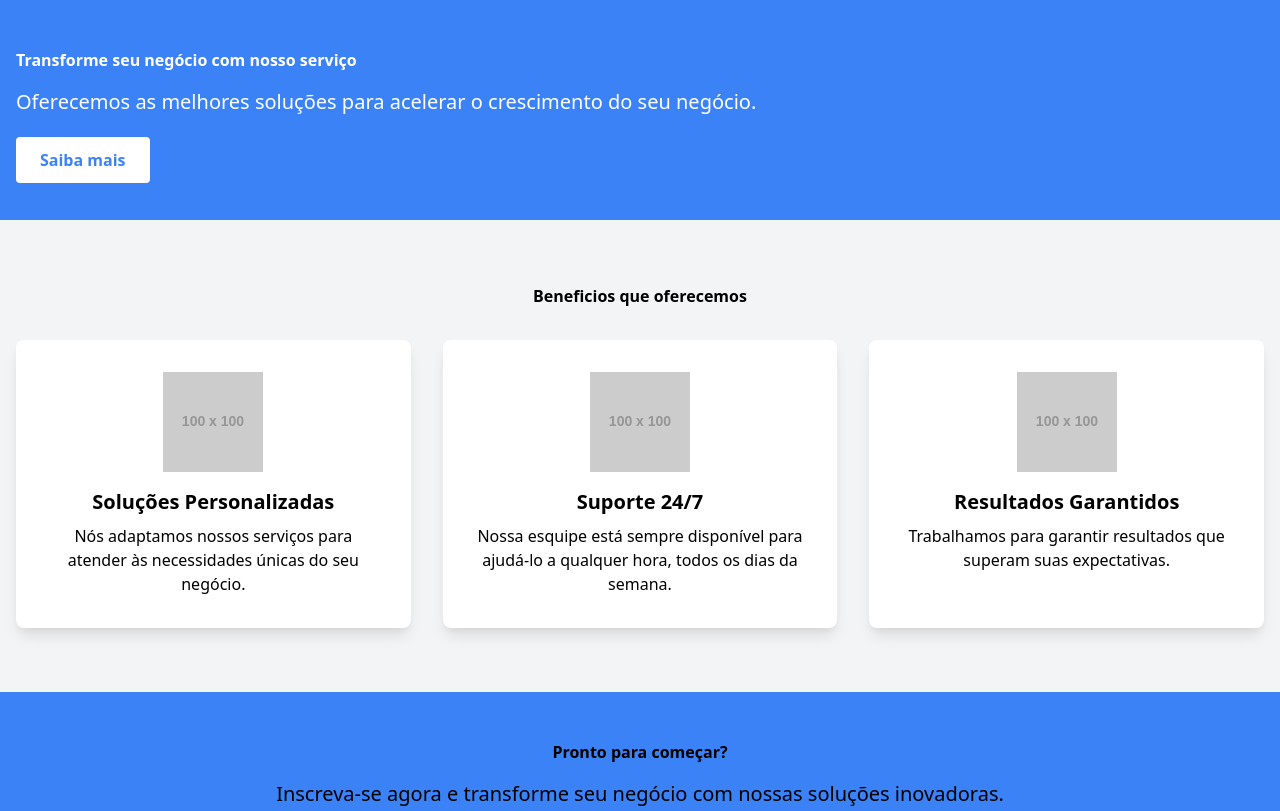
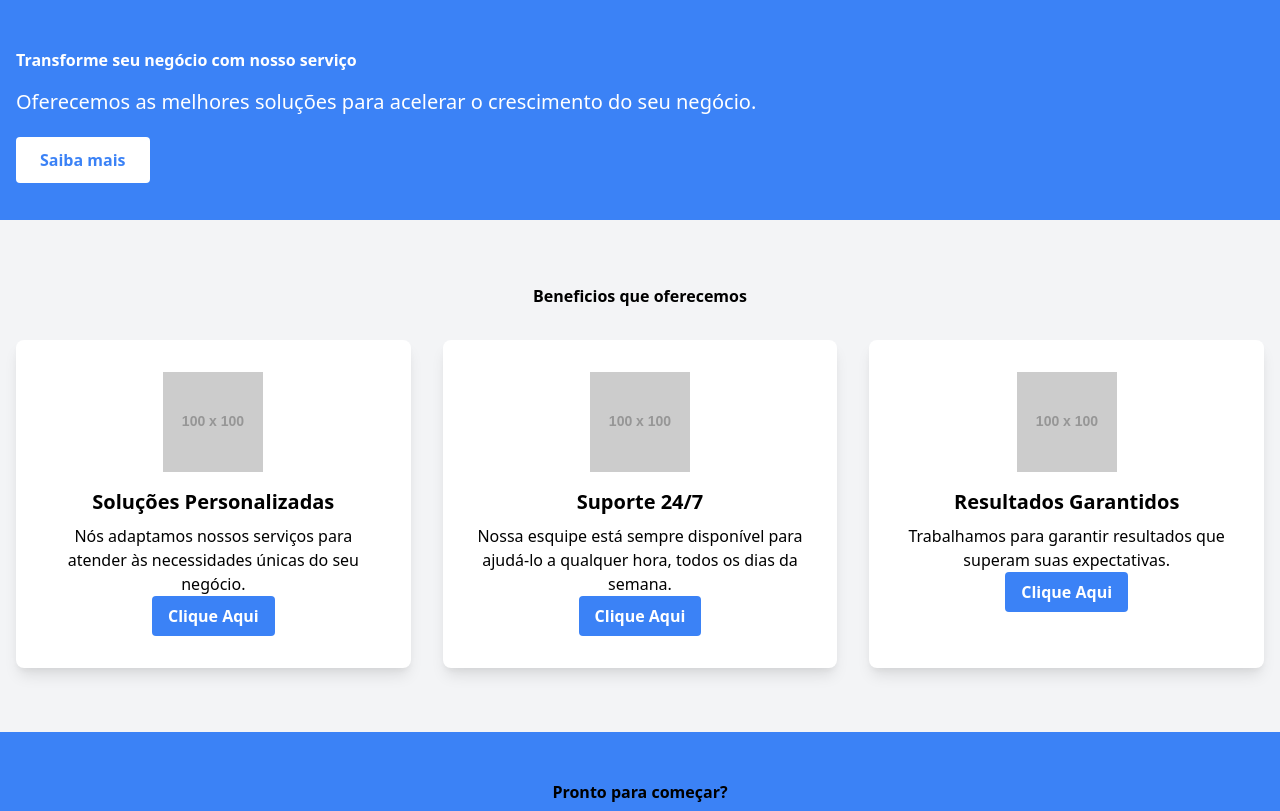
Before and after one commit to devamandaa/projeto.tailwindcss, a website: page index.html in a window 1280 px wide. Shown: the top 811 px of the page. Drawn offline with nearby package versions, Linux system fonts and the light colour scheme; placeholder pictures from the web are drawn by us.

Commit message:
adicionado um botão de clique aqui dentro da tag button

```diff
--- a/index.html
+++ b/index.html
@@ -26,12 +26,24 @@
                 <img src="https://via.placeholder.com/100" alt="Icone 1" class="mx-auto mb-4">
                 <h3 class="text-xl font-bold mb-2">Soluções Personalizadas</h3>
                 <p class="text-grey-600">Nós adaptamos nossos serviços para atender às necessidades únicas do seu negócio.</p>
+
+                <a href="outra-pagina.html">
+                <button class="bg-blue-500 hover:bg-blue-700 text-white font-bold py-2 px-4 rounded">
+                    Clique Aqui
+                  </button>
+                </a>
             </div>
 
             <div class="bg-white shadow-lg rounded-lg p-8">
                 <img src="https://via.placeholder.com/100" alt="Icone 2" class="mx-auto mb-4">
                 <h3 class="text-xl font-bold mb-2">Suporte 24/7</h3>
                 <p class="text-grey-600">Nossa esquipe está sempre disponível para ajudá-lo a qualquer hora, todos os dias da semana.  </p>
+
+                <a href="outra-pagina.html">
+                <button class="bg-blue-500 hover:bg-blue-700 text-white font-bold py-2 px-4 rounded">
+                    Clique Aqui
+                  </button>
+                </a>
             </div>
 
 
@@ -39,6 +51,12 @@
             <img src="https://via.placeholder.com/100" alt="Icone 3" class="mx-auto mb-4">
             <h3 class="text-xl font-bold mb-2">Resultados Garantidos</h3>
             <p class="text=gray-600">Trabalhamos para garantir resultados que superam suas expectativas. </p>
+            <a href="outra-pagina.html">
+                 <button class="bg-blue-500 hover:bg-blue-700 text-white font-bold py-2 px-4 rounded">
+                     Clique Aqui
+                  </button>
+                </a>
+
             </div>
         </div>
     </div>
@@ -63,5 +81,7 @@
     </div>
 </footer>
 
+
+
 </body>
 </html>
```
Also changed, not shown: script.js (added).
